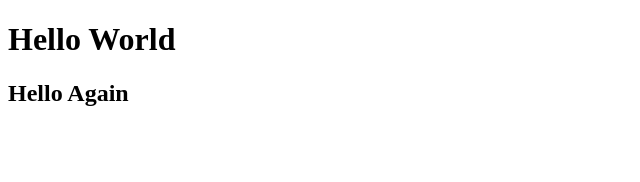
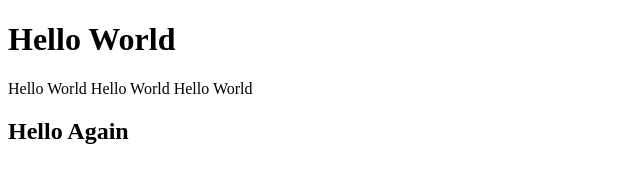
Before and after one commit to codingame120/sample, a plain HTML site: page index.html in a window 1280 px wide. Shown: the whole page, without its empty margins (0-640 px from the left). Drawn offline with Linux system fonts and the light colour scheme.

Commit message:
Update index.html

```diff
--- a/index.html
+++ b/index.html
@@ -8,7 +8,7 @@
 </head>
 <body>
     <h1>Hello World</h1>
-
+    Hello World Hello World Hello World
     <h2>Hello Again</h2>
 
     <script src="myapp.js"></script>
```
